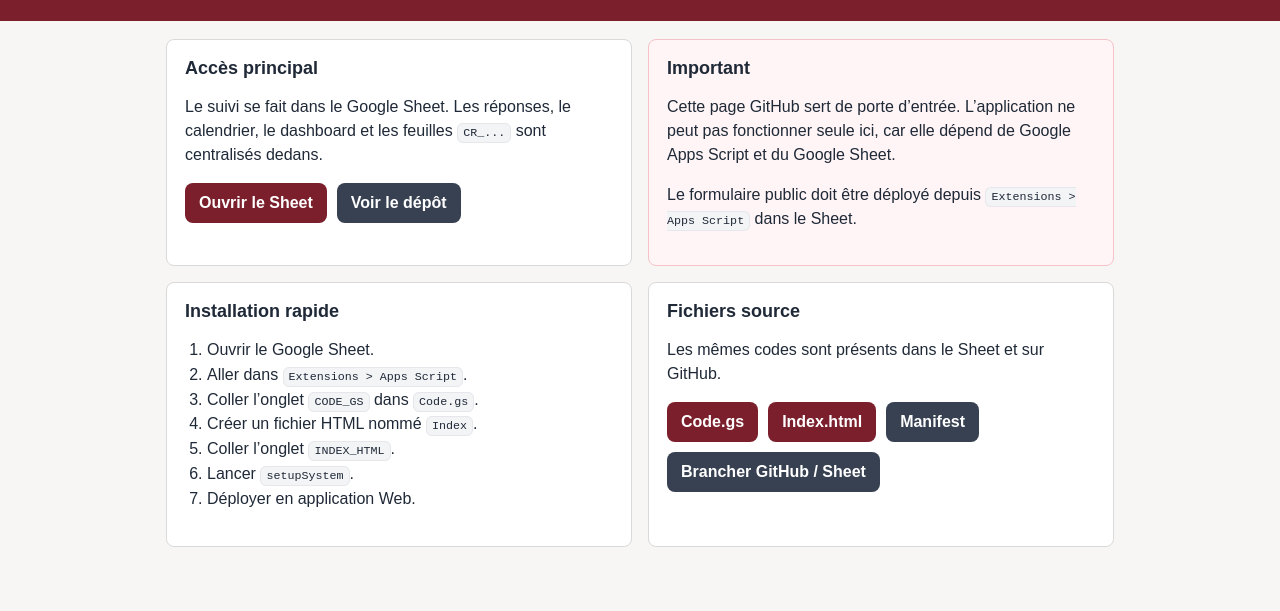
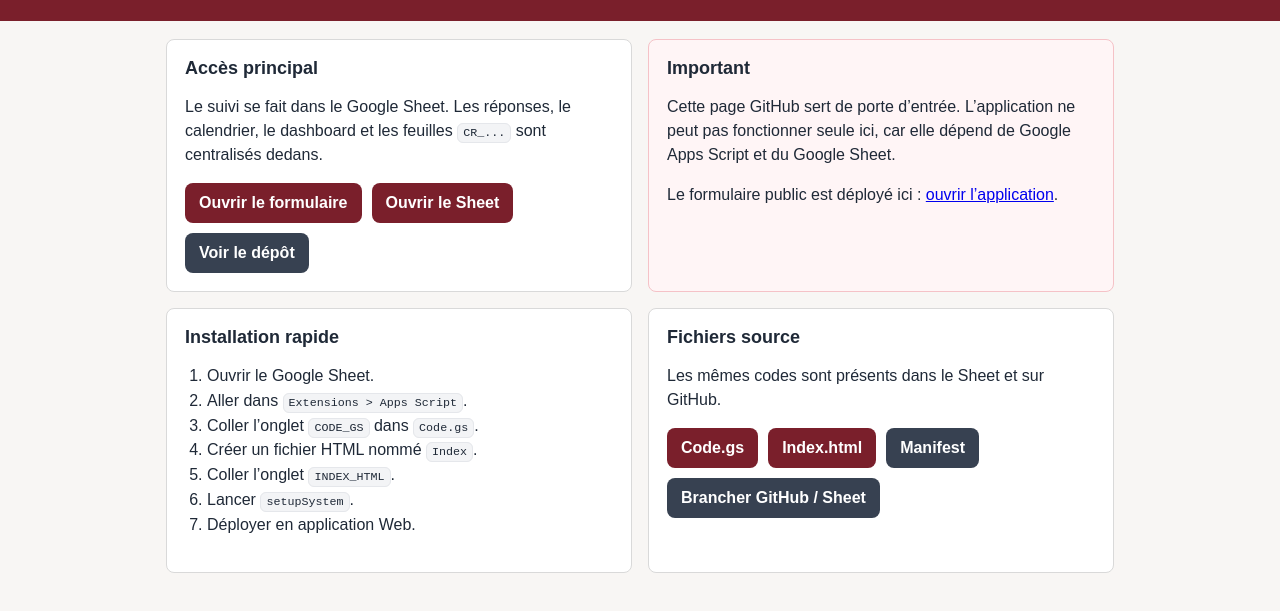
Before and after one commit to davidtranchaud79-svg/UC-cayenne-paris, a plain HTML site: page index.html in a window 1280 px wide. Shown: the part 91-702 px from the top of the page. Drawn offline with Linux system fonts and the light colour scheme.

Commit message:
Add deployed form link to GitHub page

```diff
--- a/index.html
+++ b/index.html
@@ -135,6 +135,7 @@
         <h2>Accès principal</h2>
         <p>Le suivi se fait dans le Google Sheet. Les réponses, le calendrier, le dashboard et les feuilles <code>CR_...</code> sont centralisés dedans.</p>
         <div class="actions">
+          <a class="button" href="https://script.google.com/macros/s/AKfycbwKD8Z_kgeNQmDqPgpKT4QtHyQ9O0ZhQbaYJla5QsKdt8VkZmW9_QRU1A6WwhXuBI7HIQ/exec">Ouvrir le formulaire</a>
           <a class="button" href="https://docs.google.com/spreadsheets/d/1_atXm_AKfq2864aCabWhcyFerbix0xFPh2VUUC_pPs4/edit">Ouvrir le Sheet</a>
           <a class="button secondary" href="https://github.com/davidtranchaud79-svg/UC-cayenne-paris">Voir le dépôt</a>
         </div>
@@ -143,7 +144,7 @@
       <section class="warning">
         <h2>Important</h2>
         <p>Cette page GitHub sert de porte d’entrée. L’application ne peut pas fonctionner seule ici, car elle dépend de Google Apps Script et du Google Sheet.</p>
-        <p>Le formulaire public doit être déployé depuis <code>Extensions &gt; Apps Script</code> dans le Sheet.</p>
+        <p>Le formulaire public est déployé ici : <a href="https://script.google.com/macros/s/AKfycbwKD8Z_kgeNQmDqPgpKT4QtHyQ9O0ZhQbaYJla5QsKdt8VkZmW9_QRU1A6WwhXuBI7HIQ/exec">ouvrir l’application</a>.</p>
       </section>
 
       <section>
```
